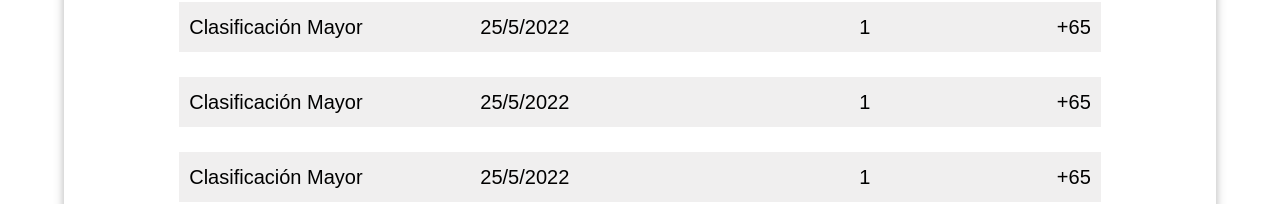
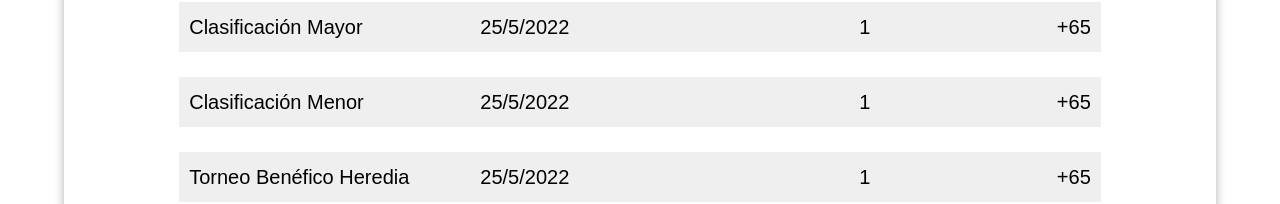
Before and after one commit to LuisBola12/Pin-Play, a React (Create React App) app in the folder frontend/: page /perfilJugador in a window 1280 px wide. Shown: the part 619-823 px from the top of the page. Built offline with nearby package versions, Linux system fonts and the light colour scheme.

Commit message:
Commit con cambios y correcion de algunos errores

```diff
--- a/frontend/src/Components/PlayerProfile/HeaderTable.js
+++ b/frontend/src/Components/PlayerProfile/HeaderTable.js
@@ -4,7 +4,7 @@ export const HeaderTable = ({ userData }) => {
   return (
     <>
       {userData.map((value, key) => (
-        <div className="player-profile-table">
+        <div className="player-profile-table" key={value.Nombre}>
           <div className="player-key-values">
             <div>Nombre</div>
             <div>Club</div>
@@ -13,7 +13,7 @@ export const HeaderTable = ({ userData }) => {
             <div>Sexo</div>
           </div>
           {/* <div className="vertical-line"></div> */}
-          <div className="player-values">
+          <div className="player-values" key={value.Nombre}>
             <div>{value.Nombre}</div>
             <div>{value.Club}</div>
             <div>{value.Edad}</div>
--- a/frontend/src/Components/SearchBar/SearchBar.js
+++ b/frontend/src/Components/SearchBar/SearchBar.js
@@ -3,8 +3,13 @@ import "./SearchBar.scss";
 import { FaSearch } from "react-icons/fa";
 import {AiOutlineArrowRight} from "react-icons/ai"
 import { Button } from "../Button/Button";
+import { useNavigate } from 'react-router-dom';
 
 const SearchBar = ({ placeholder, data }) => {
+  const navigate = useNavigate();
+  const handleClick = () =>{
+    navigate("/perfilJugador");
+  }
   const [filteredData, setFilteredData] = useState([]);
   const handleInputChange = (event) =>{
     const searchWord = event.target.value;
@@ -78,9 +83,7 @@ const SearchBar = ({ placeholder, data }) => {
                     <td>{value.Nombre}</td>
                     <td>{`Carnet: ${value.Carnet}`}</td>
                     <td className="right-td">
-                        <Button onClick={()=>{
-                            console.log("JAJAJA")
-                        }}
+                        <Button onClick={handleClick}
                         buttonType="btn--i"
                         buttonStyle="btn--transparent--solid"
                         buttonSize="medium--btn"
--- a/frontend/src/Pages/playerProfile.js
+++ b/frontend/src/Pages/playerProfile.js
@@ -12,37 +12,17 @@ const PlayerProfile = () => {
       Posicion:1,
       PuntosGanados:"+65"
     },{
-      NombreTorneo:"Clasificación Mayor",
+      NombreTorneo:"Clasificación Menor",
       Fecha:"25/5/2022",
       Posicion:1,
       PuntosGanados:"+65"
     },{
-      NombreTorneo:"Clasificación Mayor",
+      NombreTorneo:"Torneo Benéfico Heredia",
       Fecha:"25/5/2022",
       Posicion:1,
       PuntosGanados:"+65"
     },{
-      NombreTorneo:"Clasificación Mayor",
-      Fecha:"25/5/2022",
-      Posicion:1,
-      PuntosGanados:"+65"
-    },{
-      NombreTorneo:"Clasificación Mayor",
-      Fecha:"25/5/2022",
-      Posicion:1,
-      PuntosGanados:"+65"
-    },{
-      NombreTorneo:"Clasificación Mayor",
-      Fecha:"25/5/2022",
-      Posicion:1,
-      PuntosGanados:"+65"
-    },{
-      NombreTorneo:"Clasificación Mayor",
-      Fecha:"25/5/2022",
-      Posicion:1,
-      PuntosGanados:"+65"
-    },{
-      NombreTorneo:"Clasificación Mayor",
+      NombreTorneo:"Clasificación La Nación",
       Fecha:"25/5/2022",
       Posicion:1,
       PuntosGanados:"+65"
```
